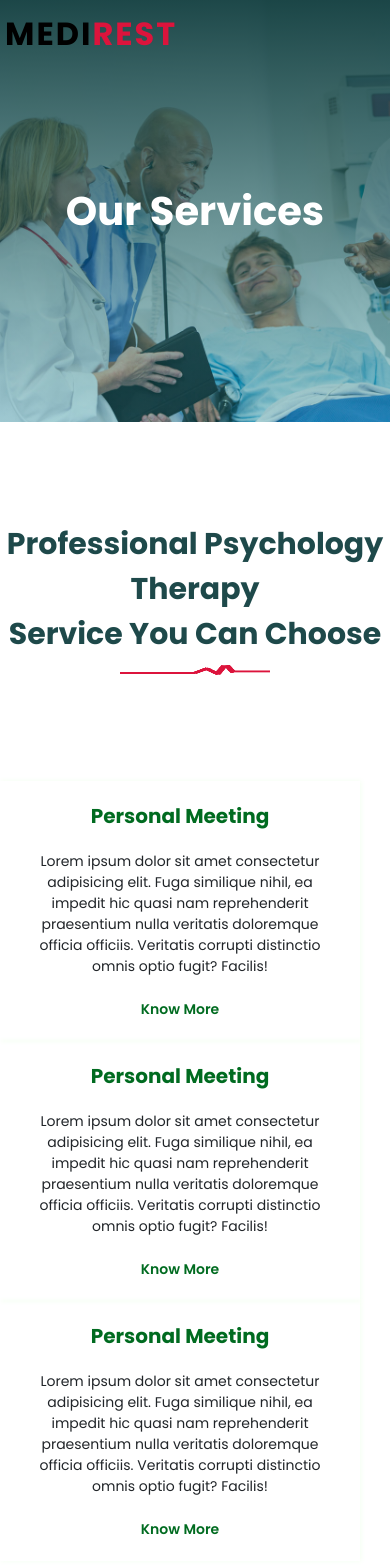
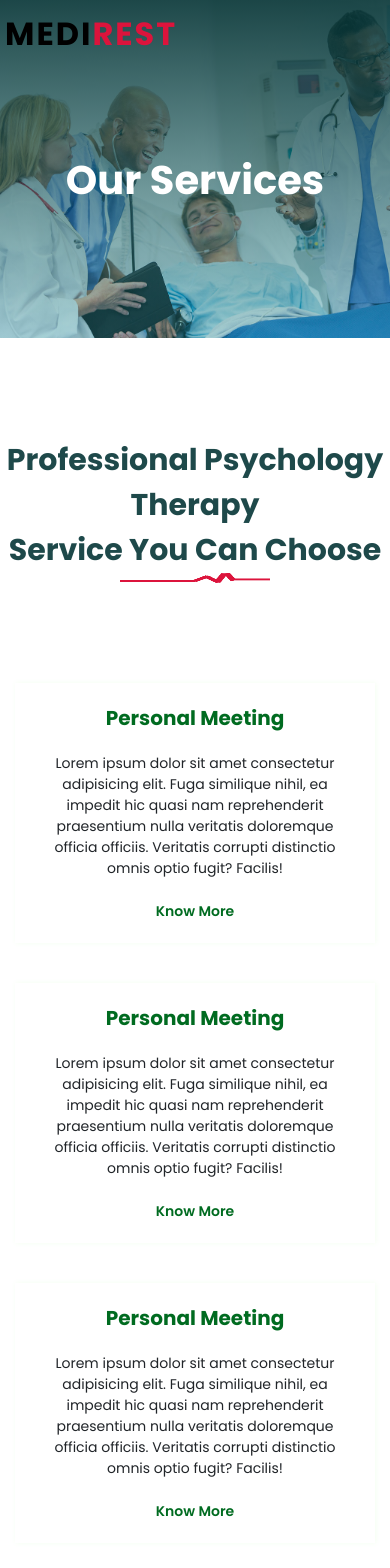
Before and after one commit to Ogenyi25/medirest, a React (Create React App) app: page /services in a window 390 px wide. Shown: the top 1568 px of the page. Built offline with nearby package versions, Linux system fonts and the light colour scheme; a web font is replaced by a local one.

Commit message:
added styles for mobile responsiveness for the service page

```diff
--- a/src/styles/pages/_services.scss
+++ b/src/styles/pages/_services.scss
@@ -62,3 +62,75 @@
         }
     }
 }
+
+
+
+@media only screen and (max-width: 768px) {
+
+    .service-page {
+        font-family: 'Poppins', sans-serif;
+        .service-section {
+            height: 40vh;
+            align-content: center;
+            background: linear-gradient(rgba(6, 53, 54, 0.9), rgba(25, 154, 158, 0.3)), url('../../asset/images/background.jpg');
+            background-size: cover;
+            .service-title {
+                padding: 150px 0px;
+                text-align: center;
+                font-size: 40px;
+                font-weight: 700;
+                text-transform: capitalize;
+                color: #fff;
+            }
+        }
+        .service-details-section {
+            margin-top: 100px;
+            text-align: center;
+            .service-details-title {
+                font-size: 30px;
+                color: rgba(6, 53, 54, 0.9);
+                text-transform: capitalize;
+                font-weight: 700;
+            }
+            .heartrate {
+                height: 10px;
+                width: 150px;
+                margin-bottom: 100px;
+            }
+            .services-provided {
+                margin-top: 0px;
+                margin-right: auto;
+                margin-left: auto;
+                .services {
+                    box-shadow: 1px 0 5px rgba(117, 255, 89, 0.082);
+                    transition: .5s;
+                    padding: 20px;
+                    margin-right: auto;
+                    margin-left: auto;
+                    margin-bottom: 40px;
+                    .service-title {
+                        font-size: 20px;
+                        font-weight: 700;
+                        padding-bottom: 20px;
+                        color: rgb(0, 107, 32);
+                    }
+                    .service-details {
+                        padding-bottom: 20px;
+                        font-size: 14px;
+                    }
+                    .service-btn {
+                        text-decoration: none;
+                        color: rgb(0, 107, 32);
+                        font-size: 14px;
+                        font-weight: 600;
+                        transition: .5s;
+                    }
+                }
+                .services:hover {
+                    cursor: pointer;
+                    transform: translateY(-25px);
+                }
+            }
+        }
+    }
+}
```
Also changed, not shown: 1 other file (tests, documents, lock files or other folders).
